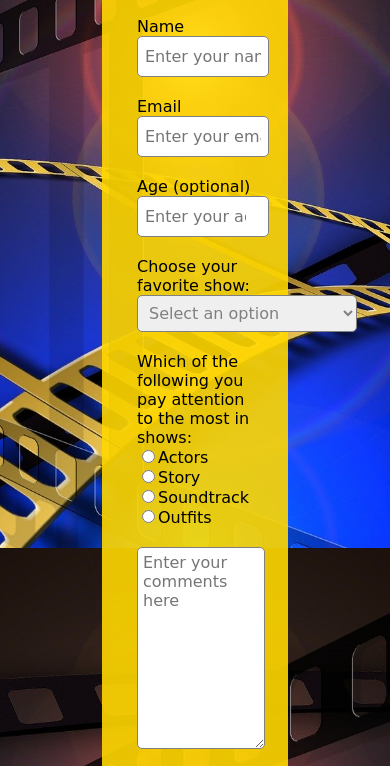
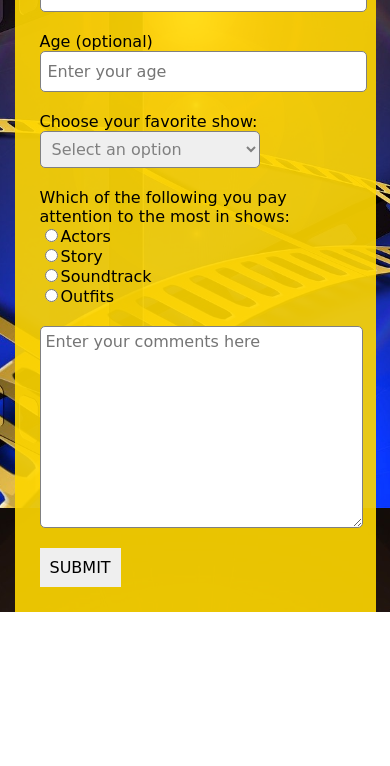
Before and after one commit to natalliasdh/survey-form, a plain HTML site: page index.html in a window 390 px wide. Shown: the part 346-1112 px from the top of the page. After the commit the page ends 958 px from the top, so only its background shows below. Drawn offline with Linux system fonts and the light colour scheme; a web font is replaced by a local one.

Commit message:
Responsiveness features added

```diff
--- a/assets/css/style.css
+++ b/assets/css/style.css
@@ -82,3 +82,12 @@ textarea {
     font-size: 16px;
     border: none;
 }
+
+@media only screen and (max-width:768px) {
+    #container {
+        width: 90%;
+        margin: 10px auto;
+        padding: 5px;
+        background-color: rgba(255, 215, 0, 0.9);
+    }
+}
```
